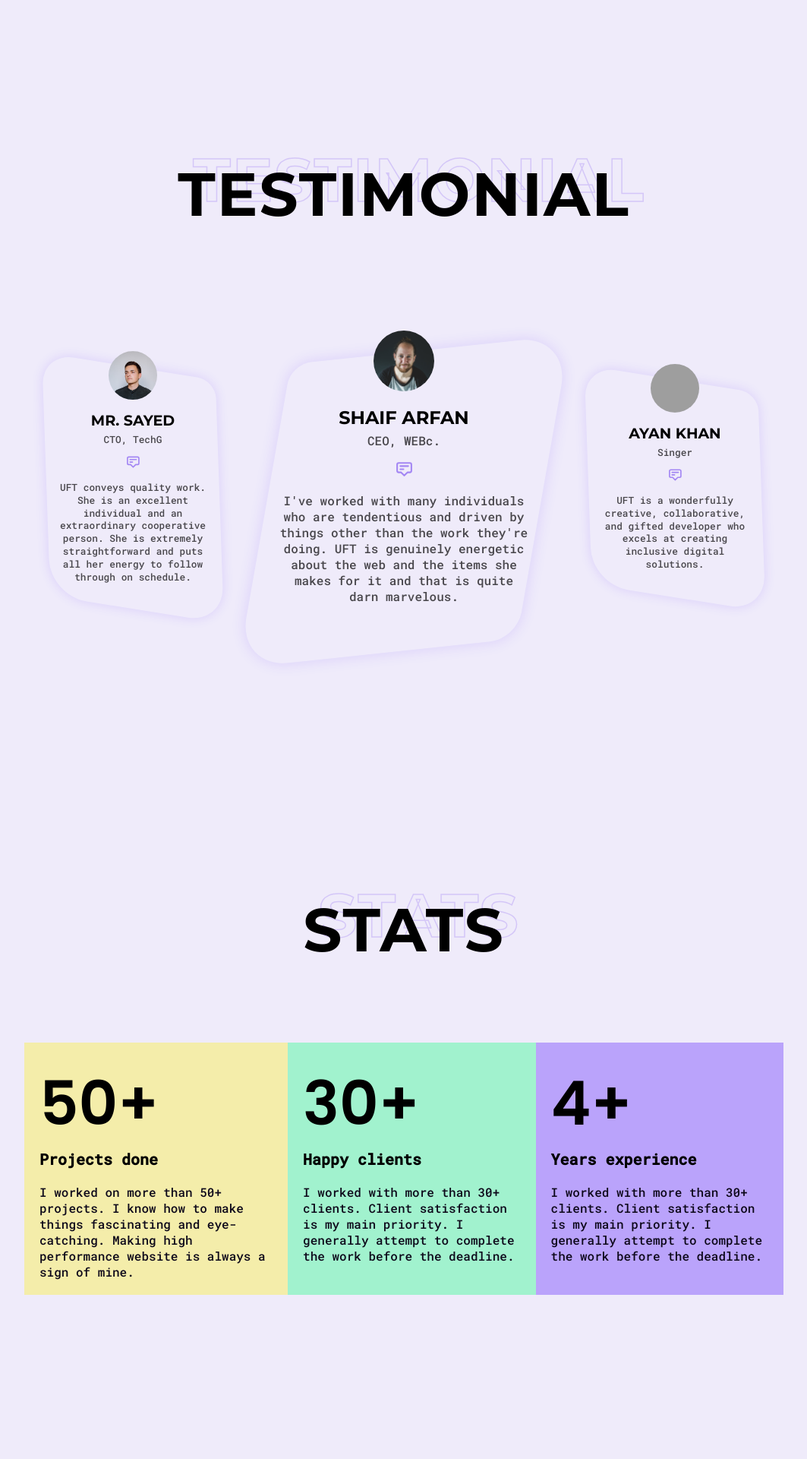
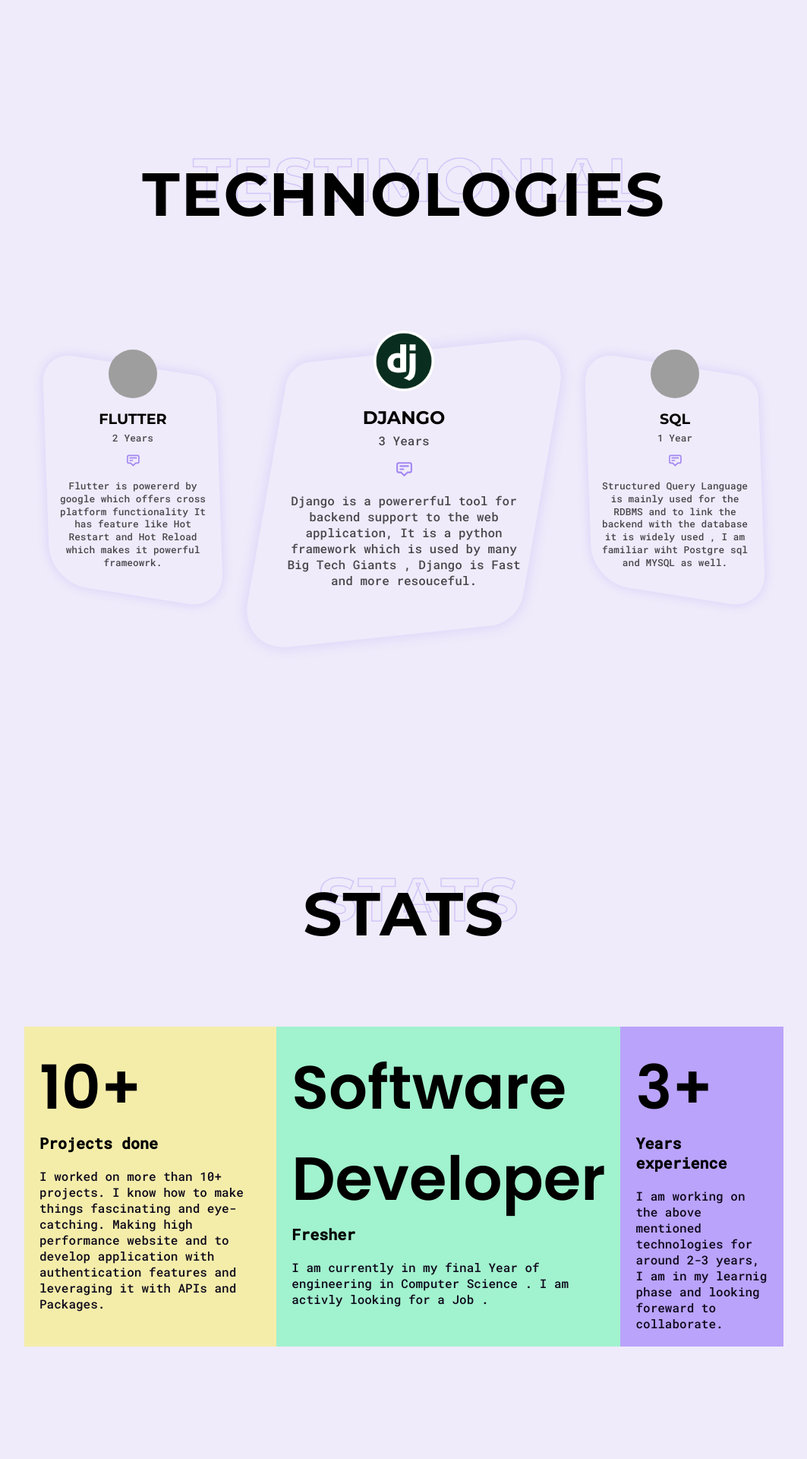
Before and after one commit to shtiz/portfolio-app, a Django app: page / in a window 1280 px wide. Shown: the part 1480-3400 px from the top of the page at 76% size, without its empty margins (108-1171 px from the left). Run offline with Django 3.2, Linux system fonts and the light colour scheme; data comes from the database, SQL or seed files in the repository; grey boxes are pictures that could not be loaded.

Commit message:
Update index.html

```diff
--- a/myportfolio/portfolioapp/templates/index.html
+++ b/myportfolio/portfolioapp/templates/index.html
@@ -5,7 +5,7 @@
 <head>
   <meta charset="UTF-8">
   <meta name="viewport" content="width=device-width, initial-scale=1.0">
-  <title>UFT - Portfolio</title>
+  <title>Kshitiz - Portfolio</title>
   <link rel="shortcut icon" href="{% static './image/favicon.ico' %}" type="image/x-icon">
   <link rel="stylesheet" href="{% static 'style.css' %}">
 </head>
@@ -38,7 +38,7 @@
           <li><a data-text="Home" href="./index.html#hero">Home</a></li>
           <li><a data-text="About" href="./index.html#about">About</a></li>
           <li><a data-text="Projects" href="./index.html#projects">Projects</a></li>
-          <li><a data-text="Testimonial" href="./index.html#testimonial">Testimonial</a></li>
+          <li><a data-text="Technologies" href="./index.html#testimonial">Testimonial</a></li>
           <li><a data-text="Contact" href="./contact.html">Contact</a></li>
         </ul>
       </nav>
@@ -49,13 +49,13 @@
   <section id="hero">
     <div class="container">
       <div class="left">
-        <p class="subheading">I'm UFT</p>
+        <p class="subheading">I'm Kshitiz Shrivastava</p>
         <h2 class="heading">
-          <div class="wrapper"><span>Pixels</span></div>
+          <div class="wrapper"><span>Developer</span></div>
           <div class="wrapper"><span>with</span></div>
           <div class="wrapper"><span>purpose</span></div>
         </h2>
-        <p class="desc">I work with companies and agencies around the world, building Web sites and application UIs with
+        <p class="desc">I am Proficient in working with Django and Flutter , building Web sites and application  with
           strong focus on
           responsive design, accessibility, performance,</p>
         <div class="buttons">
@@ -89,8 +89,8 @@
             </svg>
           </div>
           <h3 class="item-heading">Web Design</h3>
-          <p class="item-desc">I build up the high performance website with blazing fast speed. Website with high
-            performance can lead the visitor more. </p>
+          <p class="item-desc">I build up the high performance website with blazing fast speed. Web application with high
+            performance and compatibility. </p>
         </div>
         <div class="item">
           <div class="icon">
@@ -122,56 +122,53 @@
   <!-- Testimonial Section -->
   <section id="testimonial">
     <div class="container">
-      <h1 class="section-heading" data-outline="Testimonial">Testimonial</h1>
+      <h1 class="section-heading" data-outline="Testimonial">Technologies</h1>
       <div class="all-items">
         <div class="item">
           <div class="img">
-            <img src="{% static 'image/sayed.jpg' %}" alt="">
+            <img src="{% static 'image/flutter.png' %}" alt="">
           </div>
-          <h3 class="testimonial-heading">Mr. Sayed</h3>
-          <p class="testimonial-sub-heading">CTO, TechG</p>
+          <h3 class="testimonial-heading">Flutter</h3>
+          <p class="testimonial-sub-heading">2 Years</p>
           <div class="icon">
             <svg xmlns="http://www.w3.org/2000/svg" fill="none" viewBox="0 0 24 24" stroke="currentColor">
               <path stroke-linecap="round" stroke-linejoin="round" stroke-width="2"
                 d="M7 8h10M7 12h4m1 8l-4-4H5a2 2 0 01-2-2V6a2 2 0 012-2h14a2 2 0 012 2v8a2 2 0 01-2 2h-3l-4 4z" />
             </svg>
           </div>
-          <p class="testimonial-desc">UFT conveys quality work. She is an excellent individual and an extraordinary
-            cooperative person. She is extremely
-            straightforward and puts all her energy to follow through on schedule. </p>
+          <p class="testimonial-desc">Flutter is powererd by google which offers cross platform functionality
+            It has feature like Hot Restart and Hot Reload which makes it powerful frameowrk. </p>
         </div>
         <div class="item">
           <div class="img">
-            <img src="{% static 'image/arfan.jpg' %}" alt="">
+            <img src="{% static 'image/django.png' %}" alt="">
           </div>
-          <h3 class="testimonial-heading">Shaif Arfan</h3>
-          <p class="testimonial-sub-heading">CEO, WEBc.</p>
+          <h3 class="testimonial-heading">Django</h3>
+          <p class="testimonial-sub-heading">3 Years</p>
           <div class="icon">
             <svg xmlns="http://www.w3.org/2000/svg" fill="none" viewBox="0 0 24 24" stroke="currentColor">
               <path stroke-linecap="round" stroke-linejoin="round" stroke-width="2"
                 d="M7 8h10M7 12h4m1 8l-4-4H5a2 2 0 01-2-2V6a2 2 0 012-2h14a2 2 0 012 2v8a2 2 0 01-2 2h-3l-4 4z" />
             </svg>
           </div>
-          <p class="testimonial-desc">I've worked with many individuals who are tendentious and driven by things other
-            than the work they're doing. UFT is genuinely energetic about the web and the items she makes for it and
-            that is
-            quite darn
-            marvelous.</p>
+          <p class="testimonial-desc">Django is a powererful tool for backend support to the web application,
+             It is a python framework which is used by many Big Tech Giants , Django is Fast and more
+            resouceful.</p>
         </div>
         <div class="item">
           <div class="img">
-            <img src="{% static 'image/ayan.jpg' %}" alt="">
+            <img src="{% static 'image/SQL.png' %}" alt="">
           </div>
-          <h3 class="testimonial-heading">Ayan Khan</h3>
-          <p class="testimonial-sub-heading">Singer</p>
+          <h3 class="testimonial-heading">SQL</h3>
+          <p class="testimonial-sub-heading">1 Year</p>
           <div class="icon">
             <svg xmlns="http://www.w3.org/2000/svg" fill="none" viewBox="0 0 24 24" stroke="currentColor">
               <path stroke-linecap="round" stroke-linejoin="round" stroke-width="2"
                 d="M7 8h10M7 12h4m1 8l-4-4H5a2 2 0 01-2-2V6a2 2 0 012-2h14a2 2 0 012 2v8a2 2 0 01-2 2h-3l-4 4z" />
             </svg>
           </div>
-          <p class="testimonial-desc">UFT is a wonderfully creative, collaborative, and gifted developer who excels at
-            creating inclusive digital solutions.
+          <p class="testimonial-desc">Structured Query Language is mainly used for the RDBMS and to link the backend
+            with the database it is widely used , I am familiar wiht Postgre sql and MYSQL as well.
           </p>
         </div>
       </div>
@@ -184,24 +181,22 @@
       <h2 class="section-heading" data-outline="Stats">Stats</h2>
       <div class="all-items">
         <div class="item">
-          <h2 class="number">50+</h2>
+          <h2 class="number">10+</h2>
           <h3 class="stats-sub-heading">Projects done</h3>
-          <p>I worked on more than 50+ projects. I know how to make things fascinating and eye-catching. Making high
-            performance website is always a sign of mine.</p>
+          <p>I worked on more than 10+ projects. I know how to make things fascinating and eye-catching. Making high
+            performance website and to develop application with authentication features and leveraging it
+            with APIs and Packages.</p>
         </div>
         <div class="item">
-          <h2 class="number">30+</h2>
-          <h3 class="stats-sub-heading">Happy clients</h3>
-          <p>I worked with more than 30+ clients. Client satisfaction is my main priority. I generally attempt to
-            complete the work
-            before the deadline.</p>
+          <h2 class="number">Software Developer</h2>
+          <h3 class="stats-sub-heading">Fresher</h3>
+          <p>I am currently in my final Year of engineering in Computer Science . I am activly looking for a Job .</p>
         </div>
         <div class="item">
-          <h2 class="number">4+</h2>
+          <h2 class="number">3+</h2>
           <h3 class="stats-sub-heading">Years experience</h3>
-          <p>I worked with more than 30+ clients. Client satisfaction is my main priority. I generally attempt to
-            complete the work
-            before the deadline.</p>
+          <p>I am working on the above mentioned technologies for around 2-3 years, I am in my learnig
+            phase and looking foreward to collaborate.</p>
         </div>
       </div>
     </div>
@@ -220,29 +215,32 @@
             <div class="img">
               <img src="{% static 'image/profile.jpg'%}" alt="">
             </div>
-            <p class="card-desc">I’m a freelance web designer and developer based in Bangladesh. I love the Web platform
+            <p class="card-desc">I’m a Fresher web developer  based in India. I love the Web platform
               and I need to improve it for
-              everybody. What's more, I believe myself to be totally honored that I will assemble it professionally.</p>
-            <h3 class="card-name">UFT Jr</h3>
-            <p class="card-sub-title">CEO of My Com</p>
+              everybody. What's more, I am a Coninous Learner would love to connect.</p>
+            <h3 class="card-name">Kshitiz Shrivastava</h3>
+            <p class="card-sub-title">Software Developer</p>
           </div>
         </div>
         <div class="right">
-          <p class="subheading">Hi! This is UFT</p>
-          <h2 class="slogan">Freelance Web Designer</h2>
-          <p class="right-text">I work with companies and agencies around the world, building Web sites and application
-            UIs with strong focus on
-            responsive design, accessibility, performance, and the latest in the area of front-end (Javascript, react,
-            gatsby, node,
-            Python, djengo)
-            I also speak and run workshops across the globe, also focusing on CSS, SVG, Responsive Design and
-            accessibility,
-            covering practical tips on how to build full stack using modern tools and techniques that scale and are
-            future-proof.
+          <p class="subheading">Hi! This is Kshitiz</p>
+          <h2 class="slogan"> Web Developer</h2>
+          <p class="right-text">I work am a Final Year student, building Web sites and application
+            with strong focus on
+            responsive design, accessibility, performance, and the latest in the area of technology
+
+            My core strengths are that I am great at Teamwork and collaboration and Few of my achievements are :
+
+           Microsoft Imagine Cup : Qualified as a Semi Finalist at the;National;Level for a team project, where in ,
+               I played a significant role as a UI/UX designer.
+
+           Smart India Hackathon : We secured 8th;position;at University level and Qualified for the National Level.
+
+
           </p>
           <div class="buttons">
-            <a href="./resume.txt" class="primary-btn" download="">Download Resume</a>
-            <a href="./contact.html" class="primary-btn outline">Hire Me</a>
+            <a href="https://drive.google.com/drive/folders/1GZDdStDmTox_tXO1A_uNR2_zHvmRO5Ol" class="primary-btn" download="">Download Resume</a>
+            <a href="https://drive.google.com/drive/folders/1GZDdStDmTox_tXO1A_uNR2_zHvmRO5Ol" class="primary-btn outline">Hire Me</a>
           </div>
         </div>
       </div>
@@ -287,10 +285,9 @@
     <div class="container">
       <footer>
         <div class="col-1">
-          <div class="logo"><a href="#">
-              <img src="{% static 'image/light-logo.svg ' %}" alt="">
-            </a></div>
-          <p>A freelance web designer and developer from Jaipur, India. I generally make websites that have
+
+          <p>A freelance web designer and developer from Jaipur, India.
+            I generally make websites that have
             extraordinary
             designs and also have a good performance rate. </p>
         </div>
@@ -307,8 +304,8 @@
         <div class="col-3">
           <h2 class="column-heading">Contact<br>Info</h2>
           <ul>
-            <li><a href="#">info@upflairs.com</a></li>
-            <li><a href="#">+919782548030</a></li>
+            <li><a href="#">kshitiz888shrivastava@gmail.com</a></li>
+            <li><a href="#">+917428713223</a></li>
             <li><a href="#">Jaipur, India</a></li>
           </ul>
         </div>
@@ -326,7 +323,7 @@
   </section>
   <section id="copyright">
     <div class="container">
-      <p> &copy; Copyright 2021 UFT. All right Reserved</p>
+      <p> Made wiht Love from Kshitiz</p>
     </div>
   </section>
 
```
